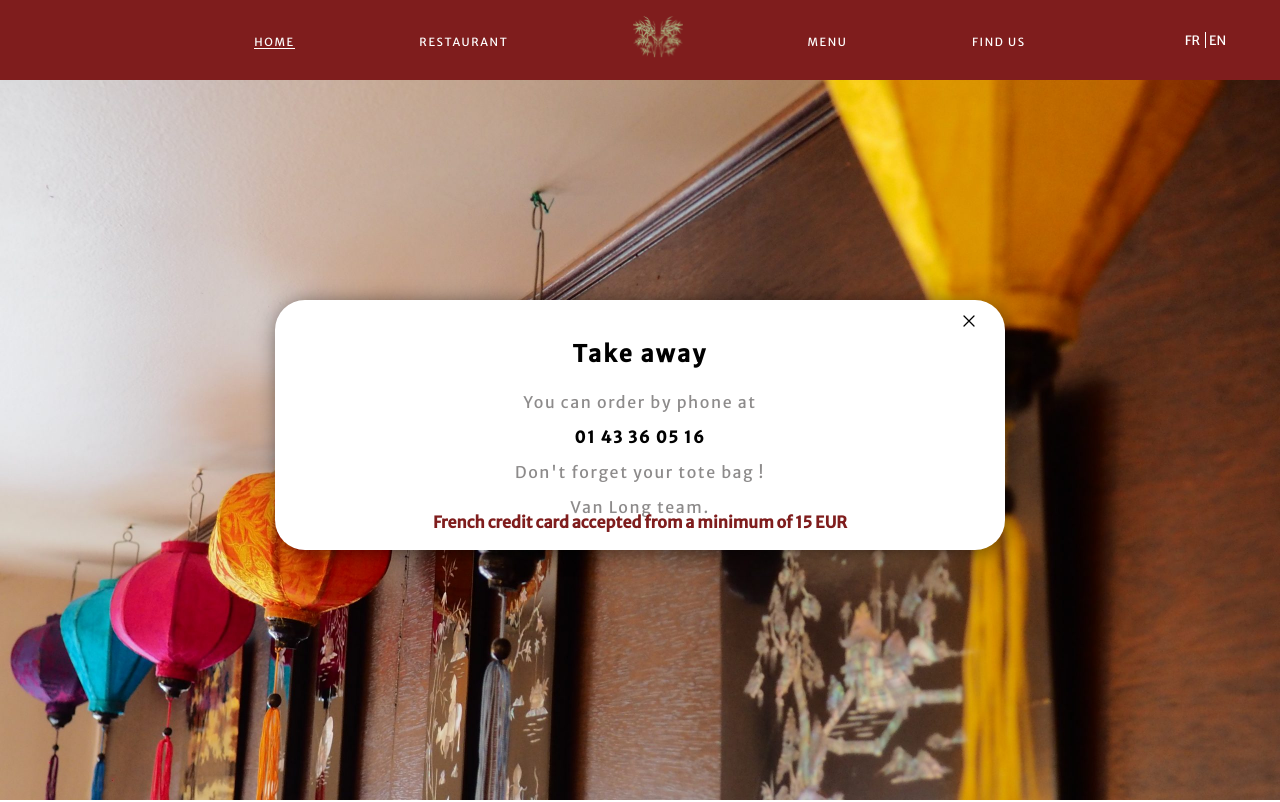
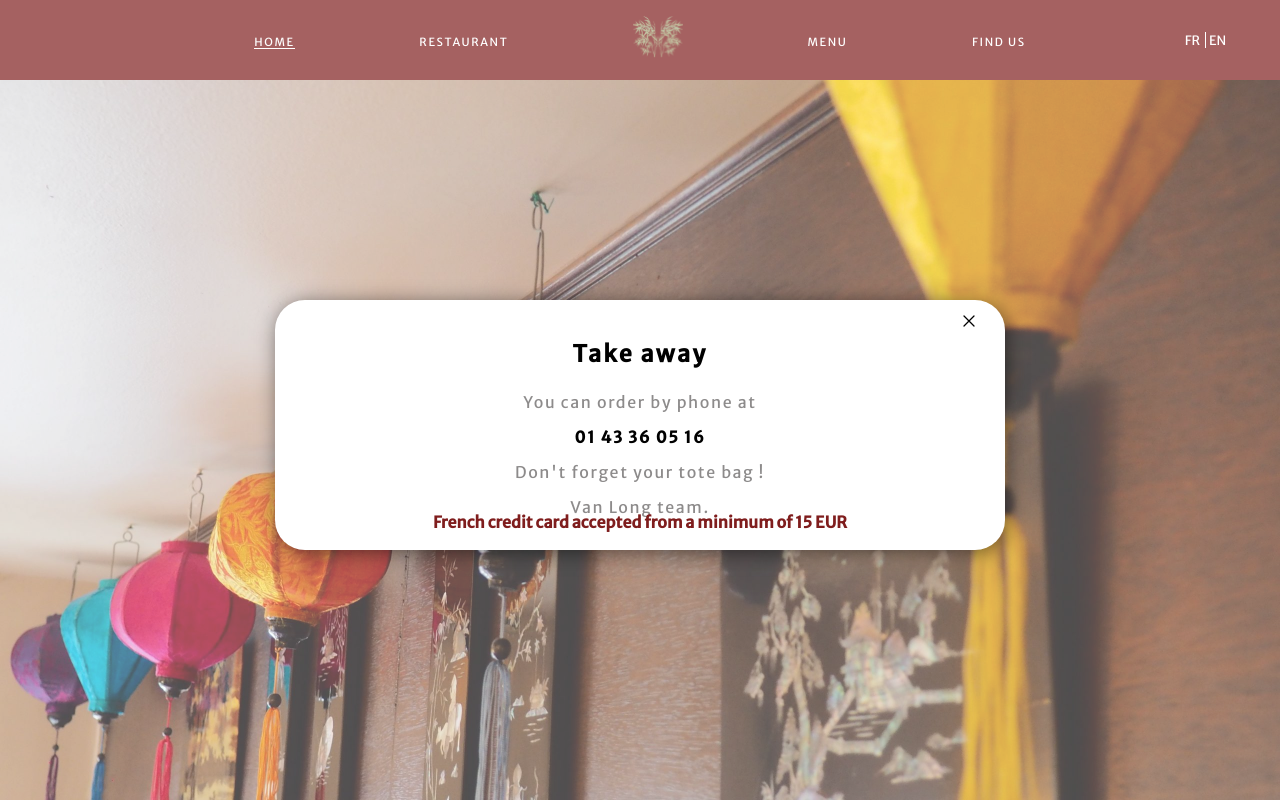
Before and after one commit to Gmayer111/van-long, a Next.js app: page /en in a window 1280 px wide. Shown: the top 802 px of the page. Built offline with nearby package versions, Linux system fonts and the light colour scheme.

Commit message:
fix: adding opacity when modal is open

```diff
--- a/assets/sass/body.scss
+++ b/assets/sass/body.scss
@@ -128,3 +128,10 @@ table {
   border-collapse: collapse;
   border-spacing: 0;
 }
+
+body:has(.modalIsOpen) {
+  overflow: hidden;
+  header {
+    opacity: 0.7;
+  }
+}
```
